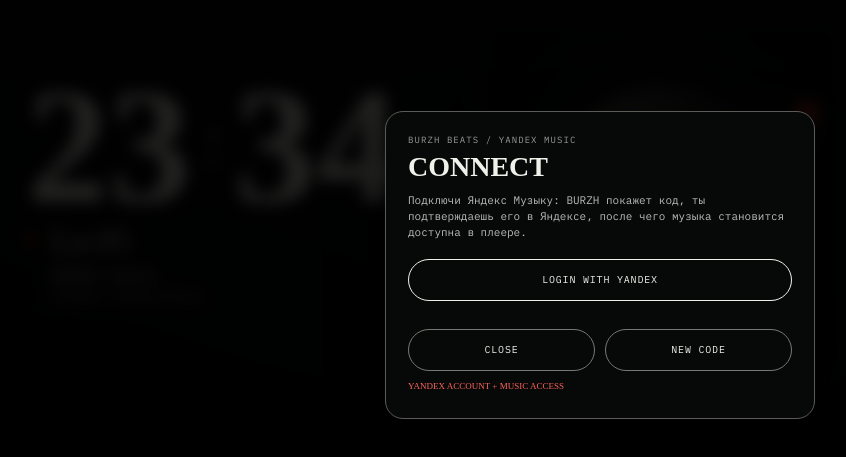
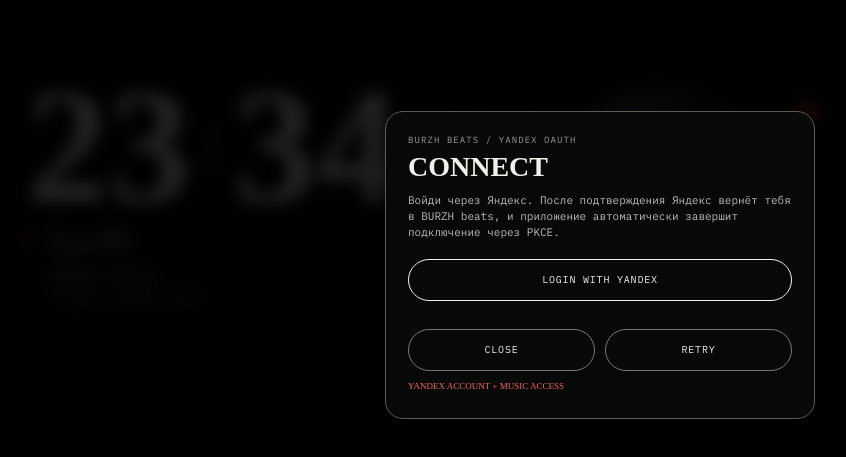
Before and after one commit to mburzhinsky-hub/burzh_beats, a plain HTML site: page docs/index.html in a window 1280 px wide. Shown: the part 135-592 px from the top of the page, without its empty margins (40-886 px from the left). Drawn offline with nearby package versions, Linux system fonts and the light colour scheme; a web font is replaced by a local one.

Commit message:
Update PWA UI for PKCE Yandex login

```diff
--- a/docs/index.html
+++ b/docs/index.html
@@ -154,10 +154,10 @@
 
 <div class="overlay" id="authOverlay" role="dialog" aria-modal="true" aria-labelledby="authTitle">
   <div class="card auth-card">
-    <div class="auth-kicker">BURZH beats / Yandex Music</div><div class="auth-title" id="authTitle">CONNECT</div>
-    <div class="auth-copy">Подключи Яндекс Музыку: BURZH покажет код, ты подтверждаешь его в Яндексе, после чего музыка становится доступна в плеере.</div>
+    <div class="auth-kicker">BURZH beats / Yandex OAuth</div><div class="auth-title" id="authTitle">CONNECT</div>
+    <div class="auth-copy">Войди через Яндекс. После подтверждения Яндекс вернёт тебя в BURZH beats, и приложение автоматически завершит подключение через PKCE.</div>
     <div id="yandexLoginMount" style="margin-top:18px;min-height:56px"></div>
-    <div class="auth-actions"><button class="auth-btn" onclick="closeAuth()">CLOSE</button><button class="auth-btn" onclick="retryYandexLogin()">NEW CODE</button></div>
+    <div class="auth-actions"><button class="auth-btn" onclick="closeAuth()">CLOSE</button><button class="auth-btn" onclick="retryYandexLogin()">RETRY</button></div>
     <div class="auth-error" id="authError" aria-live="polite"></div>
   </div>
 </div>
@@ -655,7 +655,7 @@
 
 function openAuth(message=''){$('authError').textContent=message;$('authOverlay').classList.add('show');setTimeout(()=>{try{window.BURZHYandexAuth&&window.BURZHYandexAuth.mount('yandexLoginMount')}catch(e){}},80)}
 function closeAuth(){document.activeElement&&document.activeElement.blur();$('authOverlay').classList.remove('show')}
-function retryYandexLogin(){feedback('soft');const root=$('yandexLoginMount');if(root)root.textContent='';try{window.BURZHYandexAuth&&window.BURZHYandexAuth.mount('yandexLoginMount')}catch(e){$('authError').textContent='YANDEX LOGIN ERROR'}}
+function retryYandexLogin(){feedback('soft');try{window.BURZHYandexAuth&&window.BURZHYandexAuth.reset()}catch(e){$('authError').textContent='YANDEX LOGIN ERROR'}}
 function saveToken(){showStatus('USE LOGIN WITH YANDEX','error',2500)}
 function changeToken(){closeSettings();openAuth('LOGIN WITH YANDEX')}
 function disconnectYandex(){feedback('soft');closeSettings();try{AndroidBridge.clearYandexToken();showStatus('YANDEX MUSIC DISCONNECTED')}catch(e){showStatus('DISCONNECT ERROR','error')}}
```
